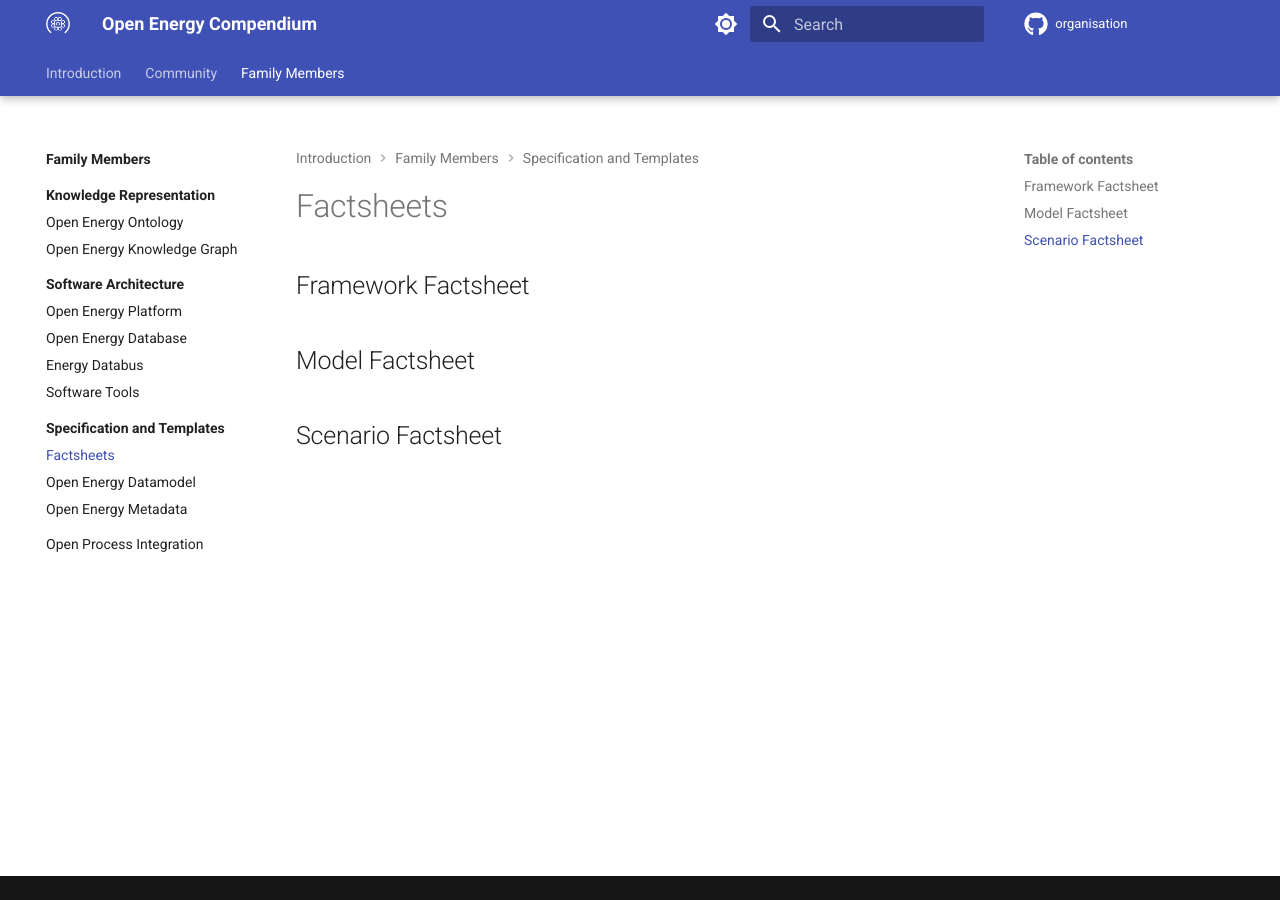
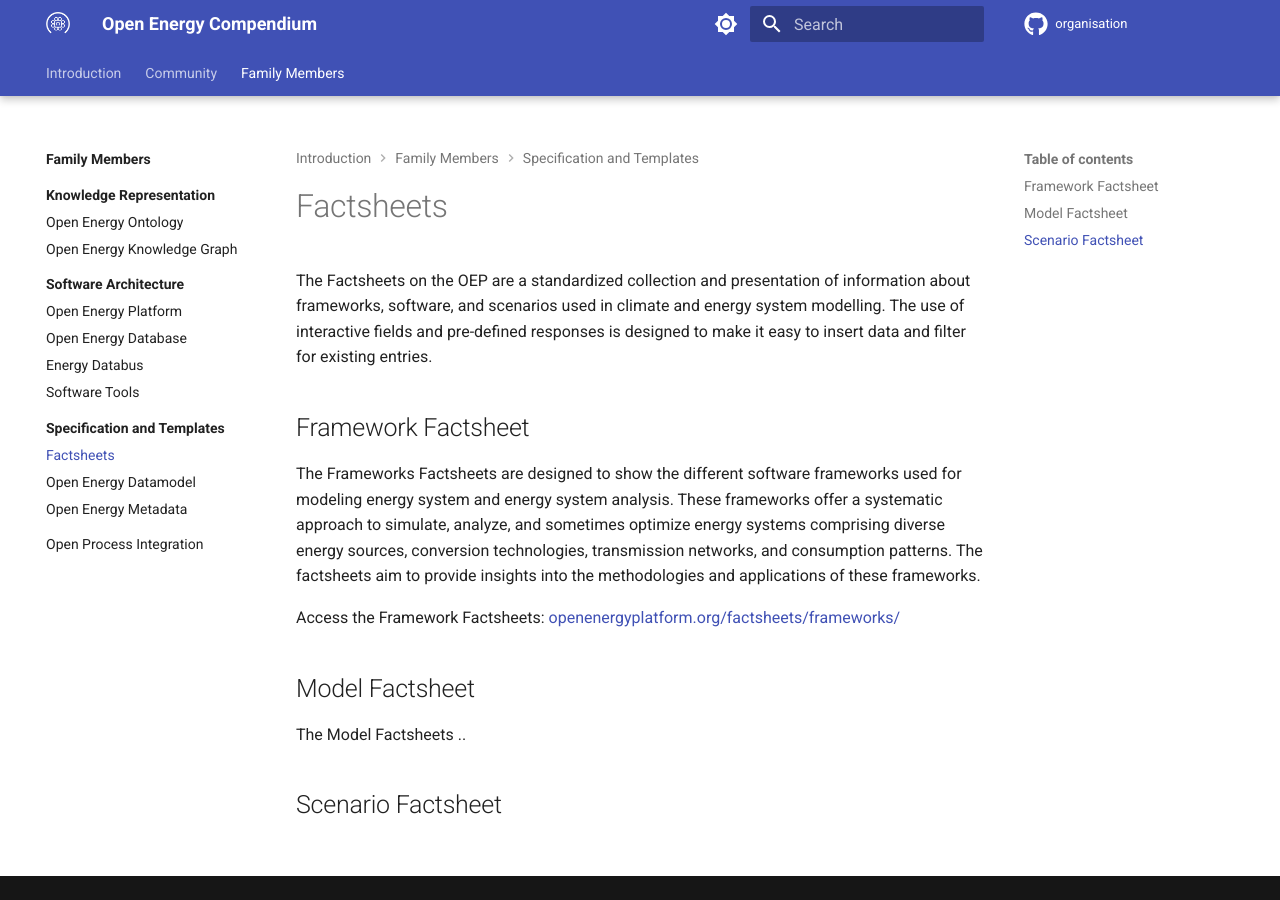
Before and after one commit to OpenEnergyPlatform/organisation, an MkDocs documentation site: the page built from compendium/family_members/templates-and-specification/factsheets.md, in a window 1280 px wide. Built offline with MkDocs 1.6.1 and Material for MkDocs 9.7.7, drawn with Linux system fonts in a browser that asks for light colours; comment, search, counter and statistics services are not loaded.

Commit message:
Add documenation on the framework factsteets #71

```diff
--- a/compendium/family_members/templates-and-specification/factsheets.md
+++ b/compendium/family_members/templates-and-specification/factsheets.md
@@ -1,9 +1,25 @@
 # Factsheets
+
+The Factsheets on the OEP are a standardized collection and presentation of
+information about frameworks, software, and scenarios used in climate and
+energy system modelling.
+The use of interactive fields and pre-defined responses is designed to make
+it easy to insert data and filter for existing entries.
 
 ## Framework Factsheet
 
+The Frameworks Factsheets are designed to show the different software frameworks
+used for modeling energy system and energy system analysis.
+These frameworks offer a systematic approach to simulate, analyze,
+and sometimes optimize energy systems comprising diverse energy sources,
+conversion technologies, transmission networks, and consumption patterns.
+The factsheets aim to provide insights into the methodologies and applications
+of these frameworks.
+
+Access the Framework Factsheets: [openenergyplatform.org/factsheets/frameworks/](https://openenergyplatform.org/factsheets/frameworks/)
 
 ## Model Factsheet
 
+The Model Factsheets ..
 
 ## Scenario Factsheet
```
